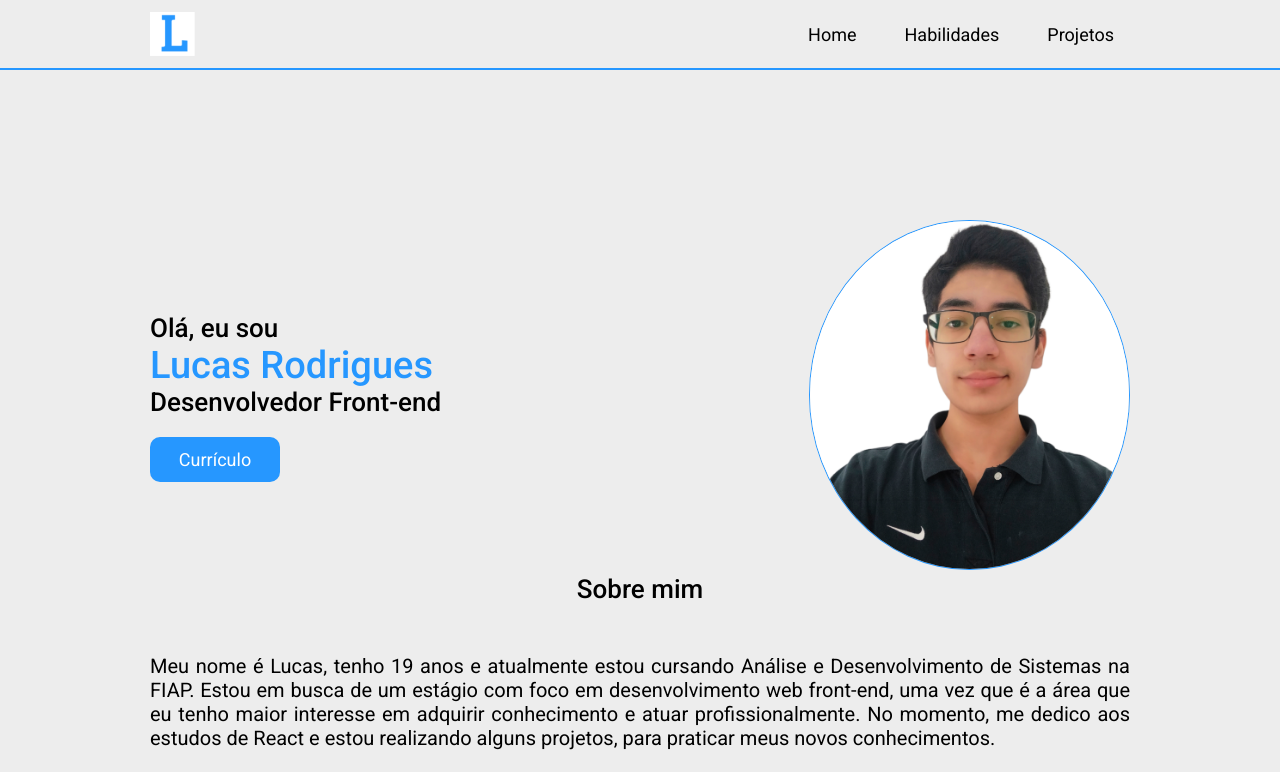
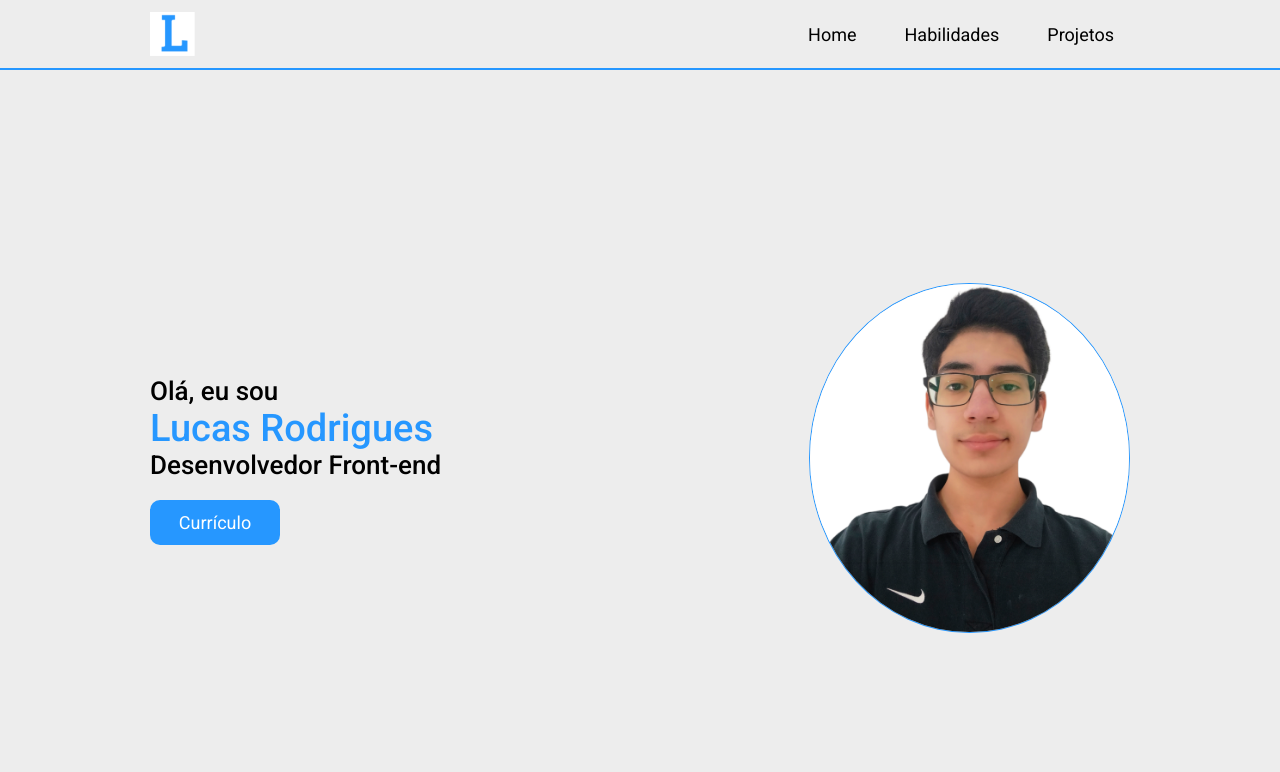
Before and after one commit to rodrigues14/portfolio, a React (Vite) app: page / in a window 1280 px wide. Shown: the top 772 px of the page. Built offline with nearby package versions, Linux system fonts and the light colour scheme.

Commit message:
correção dos espaçamentos

```diff
--- a/src/components/DefaultPage/index.ts
+++ b/src/components/DefaultPage/index.ts
@@ -1,6 +1,6 @@
 import styled from "styled-components";
 
 export const Container = styled.section`
-padding: 150px;
+padding: 70px 150px;
 min-height: calc(100vh - 70px - 59px);
 `
--- a/src/components/Subtitle/index.ts
+++ b/src/components/Subtitle/index.ts
@@ -4,5 +4,6 @@ export const Subtitle = styled.h2`
   font-size: 26px;
   font-weight: 500;
   text-align: center;
+  padding-top: 20px;
   margin-bottom: 50px;
 `;
--- a/src/pages/Home/CardContact/style.ts
+++ b/src/pages/Home/CardContact/style.ts
@@ -3,7 +3,6 @@ import { blue, blueLight, white } from "../../../components/UI/variaveis";
 
 export const DivStiled = styled.div`
   border: 2px solid ${blue};
-  width: 300px;
   text-align: center;
   padding: 20px 10px;
   border-radius: 10px;
--- a/src/pages/Home/style.ts
+++ b/src/pages/Home/style.ts
@@ -5,6 +5,7 @@ export const SectionStyled = styled.section`
   display: flex;
   align-items: center;
   justify-content: space-between;
+  min-height: calc(100vh - 160px);
 `;
 
 export const Title = styled.h1`
```
